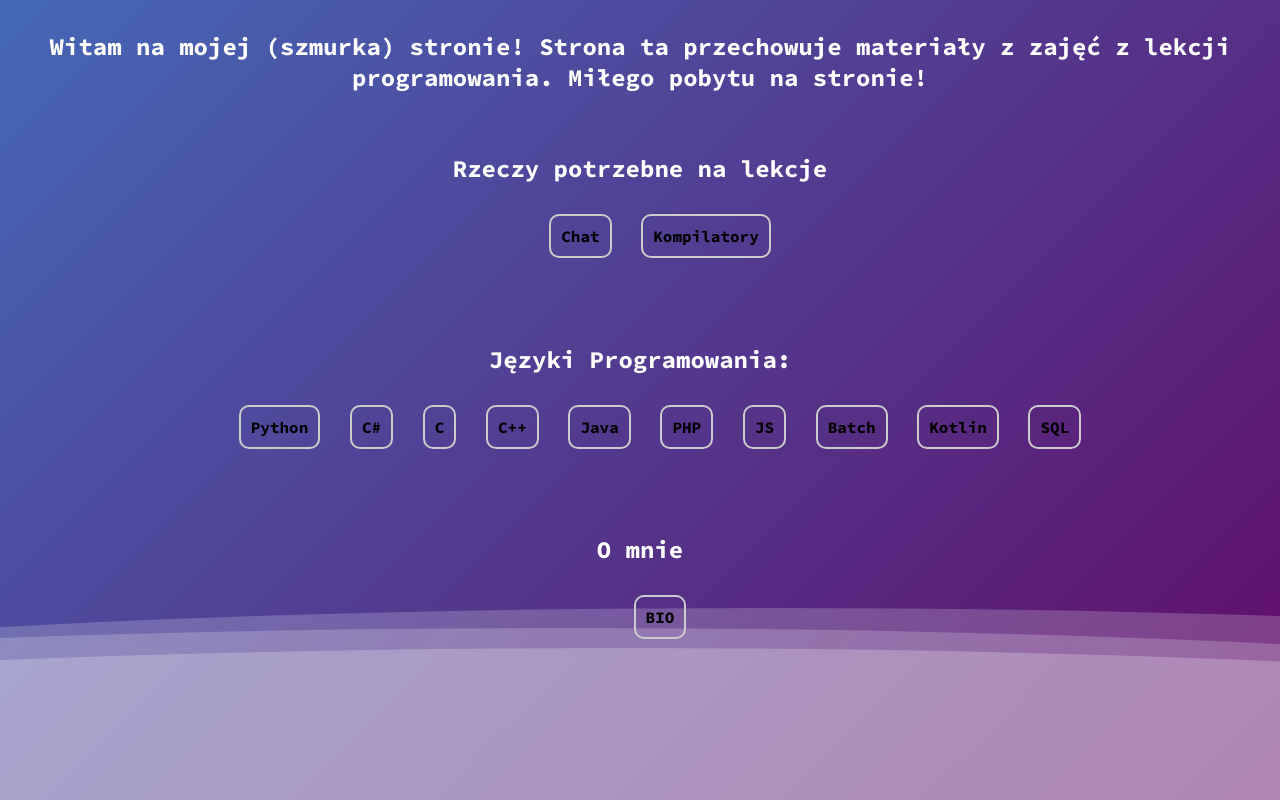
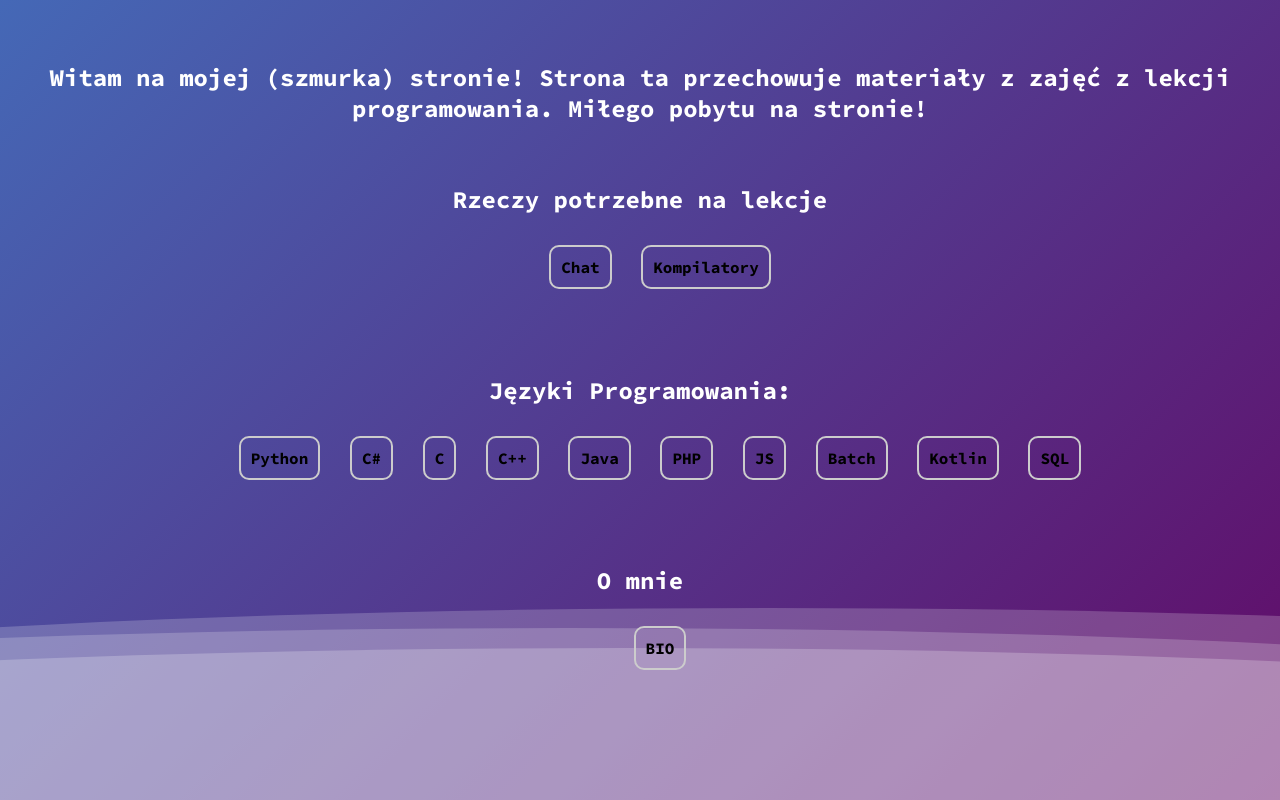
Before and after one commit to szmurk0/szmurk0.github.io, a plain HTML site: page index.html in a window 1280 px wide. Drawn offline with Linux system fonts and the light colour scheme.

Commit message:
Update index.html

```diff
--- a/index.html
+++ b/index.html
@@ -133,7 +133,7 @@
      <div class="wave"></div>
     </div>
 
-    <center><h2> <br> Witam na mojej (szmurka) stronie! Strona ta przechowuje materiały z zajęć z lekcji programowania. Miłego pobytu na stronie! </h2></center>
+    <center><h2> <br> <br> Witam na mojej (szmurka) stronie! Strona ta przechowuje materiały z zajęć z lekcji programowania. Miłego pobytu na stronie! </h2></center>
     <br>
 
 
```
